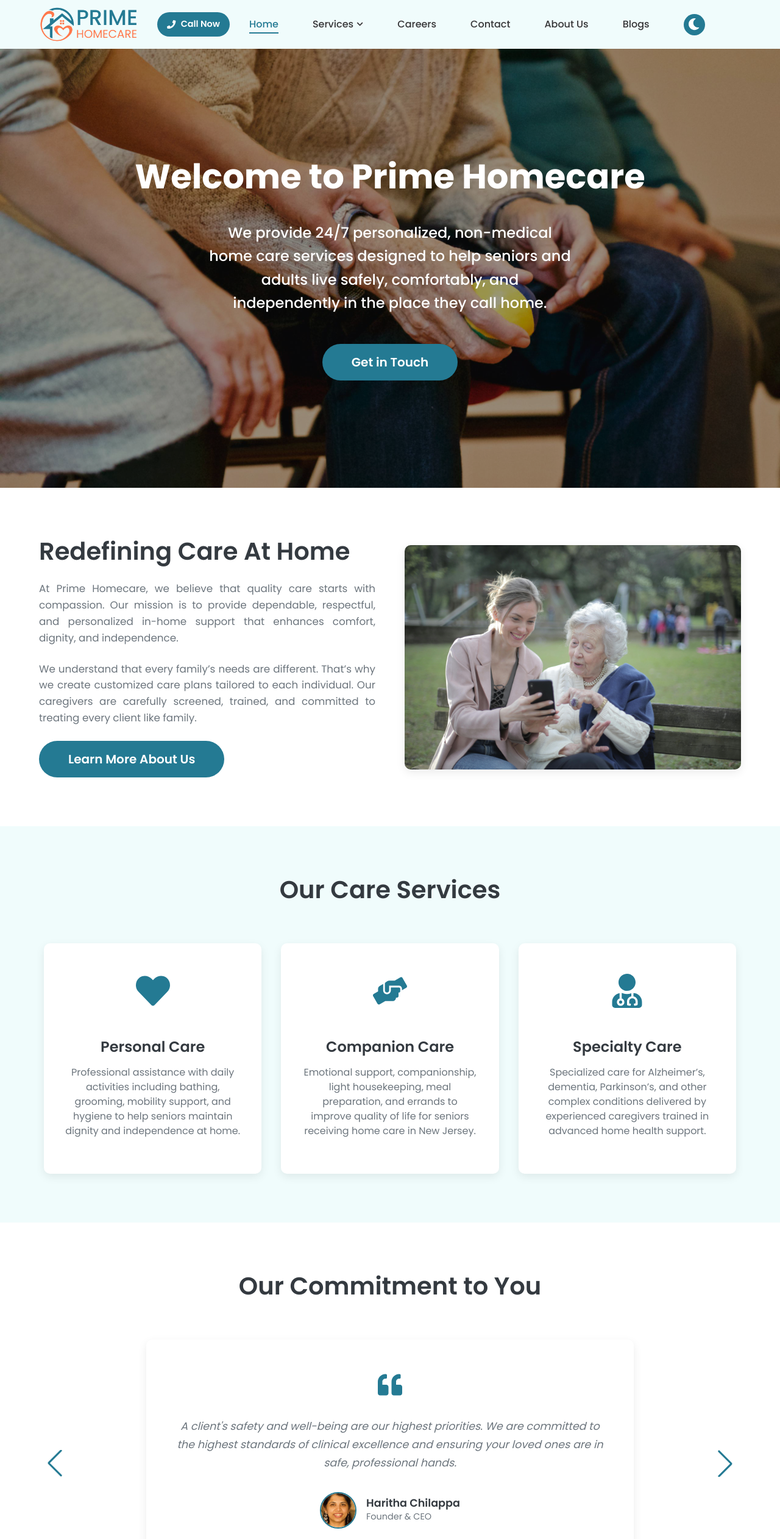
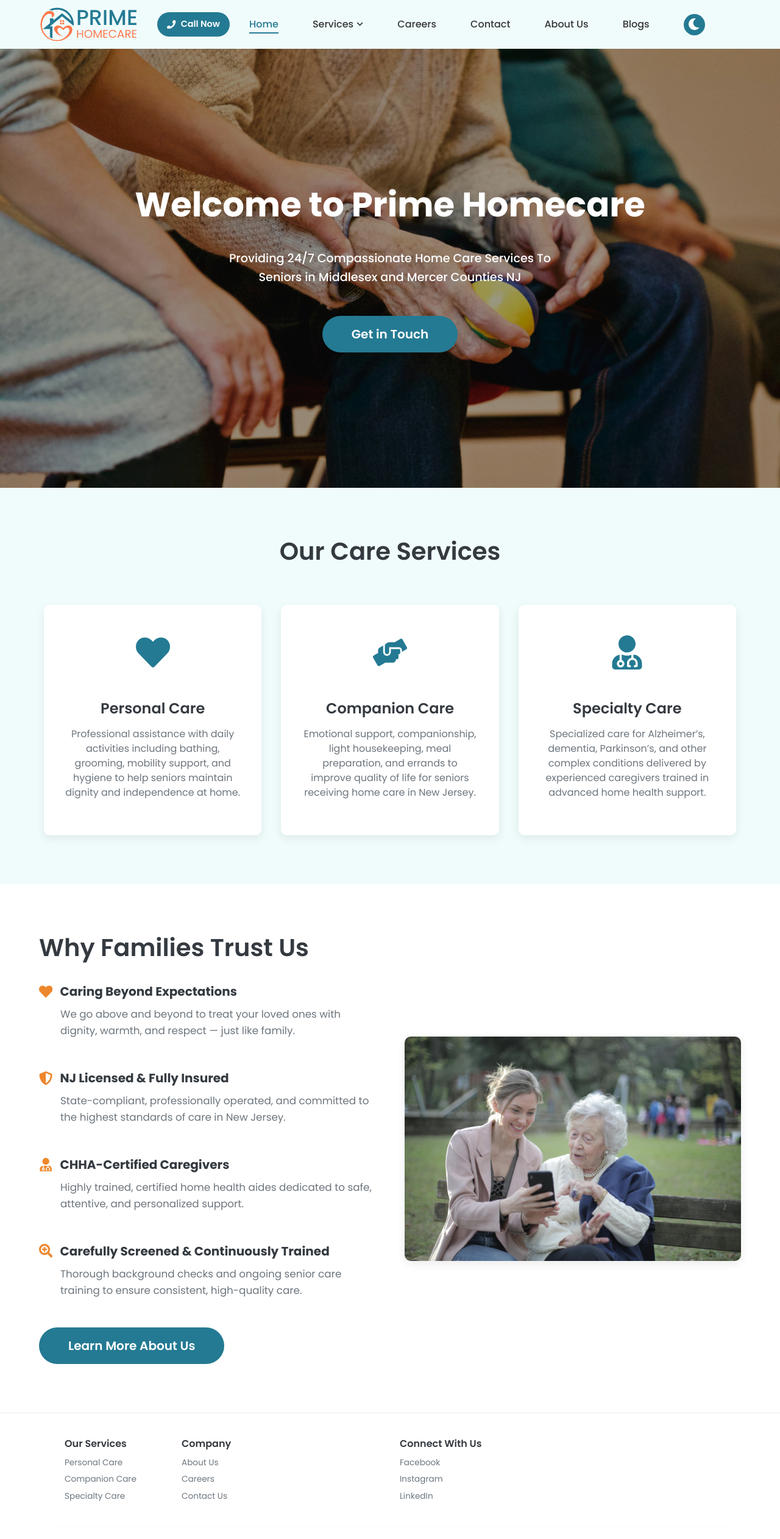
Before and after one commit to jonal-suthar-projects/Prime-Home-Care, a React (Vite) app: page / in a window 1280 px wide. Shown: the top 2524 px of the page at 61% size. Built offline with nearby package versions, Linux system fonts and the light colour scheme.

Commit message:
Fixed the message on home page and updated the links for facebook and linkedin

```diff
--- a/src/components/Footer/Footer.jsx
+++ b/src/components/Footer/Footer.jsx
@@ -44,10 +44,10 @@ const Footer = () => {
           <FooterLinksWrapper>
             <FooterLinkItems>
               <FooterLinkTitle>Connect With Us</FooterLinkTitle>
-              <FooterLink to="#">Facebook</FooterLink>
+              <FooterLink to="https://www.facebook.com/share/18WG1eQcvg/?mibextid=wwXIfr">Facebook</FooterLink>
               <FooterLink to="https://www.instagram.com/primehomecarenj?igsh=OXFmemZqYTA4dmxn">Instagram</FooterLink>
               {/* <FooterLink to="#">Twitter</FooterLink> */}
-              <FooterLink to="#">LinkedIn</FooterLink>
+              <FooterLink to="https://www.linkedin.com/company/primehomecarenj/">LinkedIn</FooterLink>
             </FooterLinkItems>
           </FooterLinksWrapper>
         </FooterLinksContainer>
--- a/src/components/HeroSection/HeroSection.jsx
+++ b/src/components/HeroSection/HeroSection.jsx
@@ -37,9 +37,7 @@ const HeroSection = () => {
           animate={{ opacity: 1, y: 0 }}
           transition={{ duration: 0.8, delay: 0.4 }}
         >
-          We provide 24/7 personalized, non-medical home care services designed to
-          help seniors and adults live safely, comfortably, and independently
-          in the place they call home.
+          Providing 24/7 Compassionate Home Care Services To Seniors in Middlesex and Mercer Counties NJ
         </HeroP>
 
        <HeroBtnWrapper
--- a/src/components/HeroSection/HeroSection.styles.js
+++ b/src/components/HeroSection/HeroSection.styles.js
@@ -69,12 +69,18 @@ export const HeroP = styled.p`
   margin-top: 1.5rem;
   /* color: ${({ theme }) => theme.textSecondary}; */
   color: white;
-  font-size: 1.5rem;
+  font-size: 1.2rem;
   font-weight: 500;
   max-width: 600px;
+  width: 100%;
 
-  @media screen and (max-width: 768px) {
-    font-size: 1.25rem;
+  text-align: center;     /* This lines up the first characters */
+  align-self: center;   /* This keeps the left-aligned block centered in the hero */
+  margin-inline: auto;
+
+  @media screen and (max-width: 1024px) {
+    font-size: 1rem;
+    max-width: 90%;
   }
 
   @media screen and (max-width: 480px) {
--- a/src/pages/Home.jsx
+++ b/src/pages/Home.jsx
@@ -6,6 +6,7 @@ import ScrollAnimation from '../components/common/ScrollAnimation';
 import styled from 'styled-components';
 import { Button } from '../components/common/Button';
 import g1 from '../assets/G2.jpg';
+import { FaHeart, FaShieldAlt, FaUserMd, FaSearchPlus } from 'react-icons/fa';
 
 const AboutSection = styled.section`
   background: ${({ theme }) => theme.background};
@@ -25,14 +26,45 @@ const AboutContainer = styled.div`
 const AboutContent = styled.div`
   h2 {
     color: ${({ theme }) => theme.textDark};
-    margin-bottom: 1.5rem;
+    margin-bottom: 2rem;
     font-size: 2.5rem;
   }
 
+  .bullet-item {
+    margin-bottom: 2rem;
+    display: flex;
+    flex-direction: column;
+  }
+
+  .bullet-header {
+    display: flex;
+    align-items: center;
+    gap: 12px;
+    font-size: 1.25rem;
+    font-weight: 700;
+    color: ${({ theme }) => theme.textDark};
+    margin-bottom: 0.5rem;
+  }
+
+  .bullet-icon {
+    color: #ed872d; /* A nice heart red or your brand color */
+    font-size: 1.4rem;
+    display: flex;
+    align-items: center;
+  }
+
   p {
-    margin-bottom: 1.5rem;
+    margin-left: 35px; /* Aligns text under the header, skipping the icon space */
     font-size: 1.05rem;
-    text-align: justify;
+    line-height: 1.6;
+    color: ${({ theme }) => theme.textSecondary || '#555'};
+    text-align: left; /* Changed from justify for better readability with bullets */
+  }
+
+  @media (max-width: 480px) {
+    p {
+      margin-left: 0; /* Stack vertically on small mobile screens */
+    }
   }
 `;
 
@@ -51,17 +83,55 @@ const Home = () => {
       <HeroSection />
 
       <ScrollAnimation>
+        <ServicesOverview />
+      </ScrollAnimation>
+      <ScrollAnimation>
         <AboutSection>
           <div className="container">
             <AboutContainer>
               <AboutContent>
-                <h2>Redefining Care At Home</h2>
-                <p>
-  At Prime Homecare, we believe that quality care starts with compassion. Our mission is to provide dependable, respectful, and personalized in-home support that enhances comfort, dignity, and independence.
-                </p>
-                <p>
-We understand that every family’s needs are different. That’s why we create customized care plans tailored to each individual. Our caregivers are carefully screened, trained, and committed to treating every client like family.
-                </p>
+                <h2>Why Families Trust Us</h2>
+
+                <div className="bullet-item">
+                  <div className="bullet-header">
+                    <span className="bullet-icon"><FaHeart /></span>
+                    Caring Beyond Expectations
+                  </div>
+                  <p>
+                    We go above and beyond to treat your loved ones with dignity, warmth, and respect — just like family.
+                  </p>
+                </div>
+
+                <div className="bullet-item">
+                  <div className="bullet-header">
+                    <span className="bullet-icon"><FaShieldAlt /></span>
+                    NJ Licensed & Fully Insured
+                  </div>
+                  <p>
+                    State-compliant, professionally operated, and committed to the highest standards of care in New Jersey.
+                  </p>
+                </div>
+
+                <div className="bullet-item">
+                  <div className="bullet-header">
+                    <span className="bullet-icon"><FaUserMd /></span>
+                    CHHA-Certified Caregivers
+                  </div>
+                  <p>
+                    Highly trained, certified home health aides dedicated to safe, attentive, and personalized support.
+                  </p>
+                </div>
+
+                <div className="bullet-item">
+                  <div className="bullet-header">
+                    <span className="bullet-icon"><FaSearchPlus /></span>
+                    Carefully Screened & Continuously Trained
+                  </div>
+                  <p>
+                    Thorough background checks and ongoing senior care training to ensure consistent, high-quality care.
+                  </p>
+                </div>
+
                 <Button to="/about" $big="false" $fontBig="false">
                   Learn More About Us
                 </Button>
@@ -74,13 +144,11 @@ We understand that every family’s needs are different. That’s why we create
         </AboutSection>
       </ScrollAnimation>
 
-      <ScrollAnimation>
-        <ServicesOverview />
-      </ScrollAnimation>
 
+      {/*
       <ScrollAnimation>
         <Testimonials />
-      </ScrollAnimation>
+      </ScrollAnimation> */}
     </>
   );
 };
```
